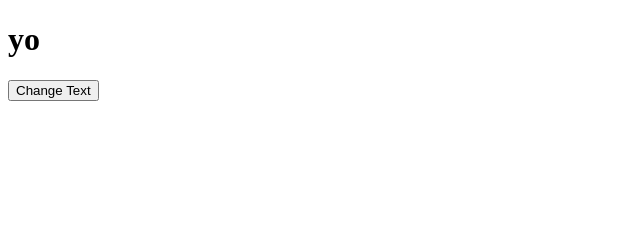
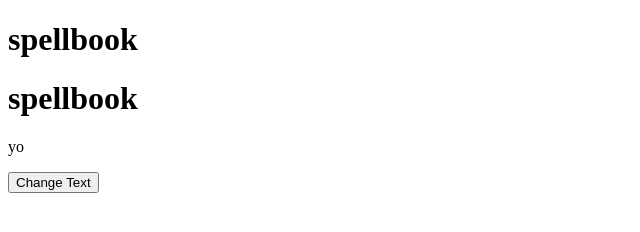
Before and after one commit to ZishanLiu/spellbook, a plain HTML site: page index.html in a window 1280 px wide. Both pictures are taken after a click on the button "Change Text". Shown: the whole page, without its empty margins (0-640 px from the left). Drawn offline with Linux system fonts and the light colour scheme.

Commit message:
update a speical paragraph

```diff
--- a/index.html
+++ b/index.html
@@ -13,6 +13,18 @@
         spellbook
     </h1>
 
+    <h1 class = "special">
+        spellbook
+    </h1>
+
+    <p>
+
+    </p>
+
+    <p class = "special">
+
+    </p>
+
     <button>Change Text</button>
 
     <script src="index.js"></script>
--- a/index.js
+++ b/index.js
@@ -2,5 +2,5 @@ const button = document.querySelector('button')
 
 button.addEventListener('click', changeHeading)
 function changeHeading(){
-    document.querySelector('h1').textContent = 'yo'
+    document.querySelector('p.special').textContent = 'yo'
 }
```
